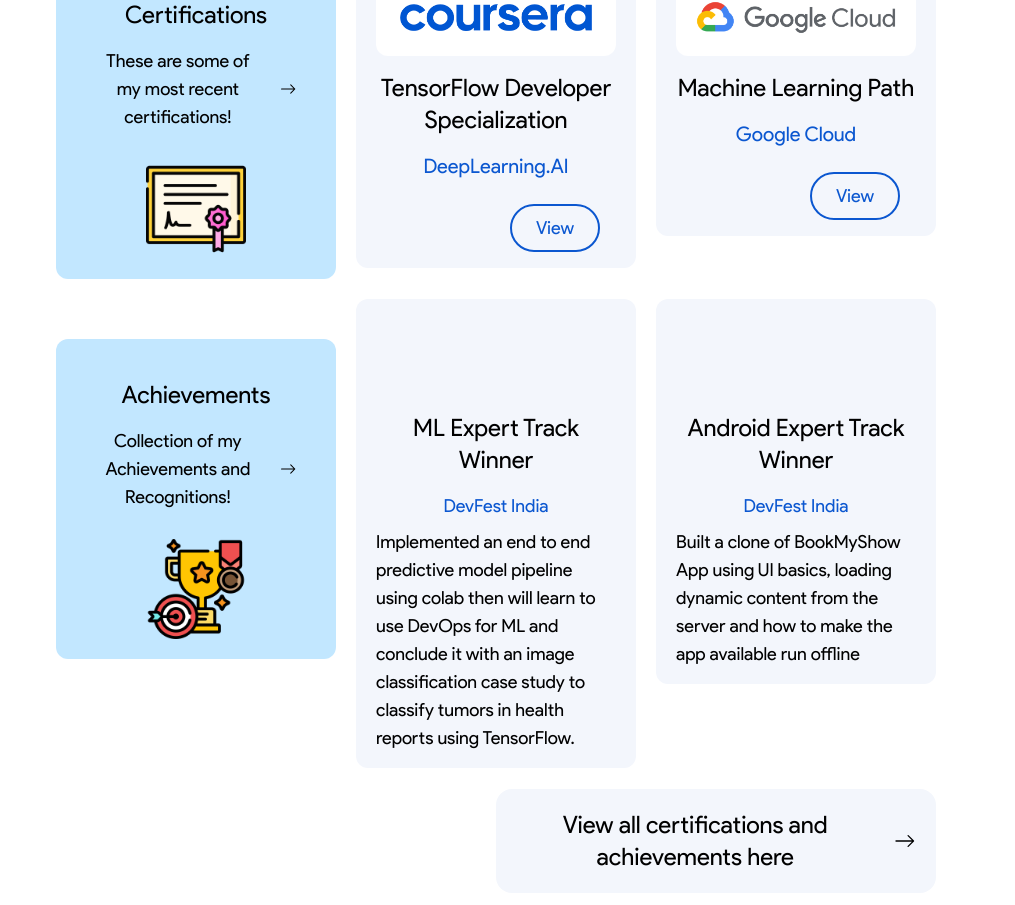
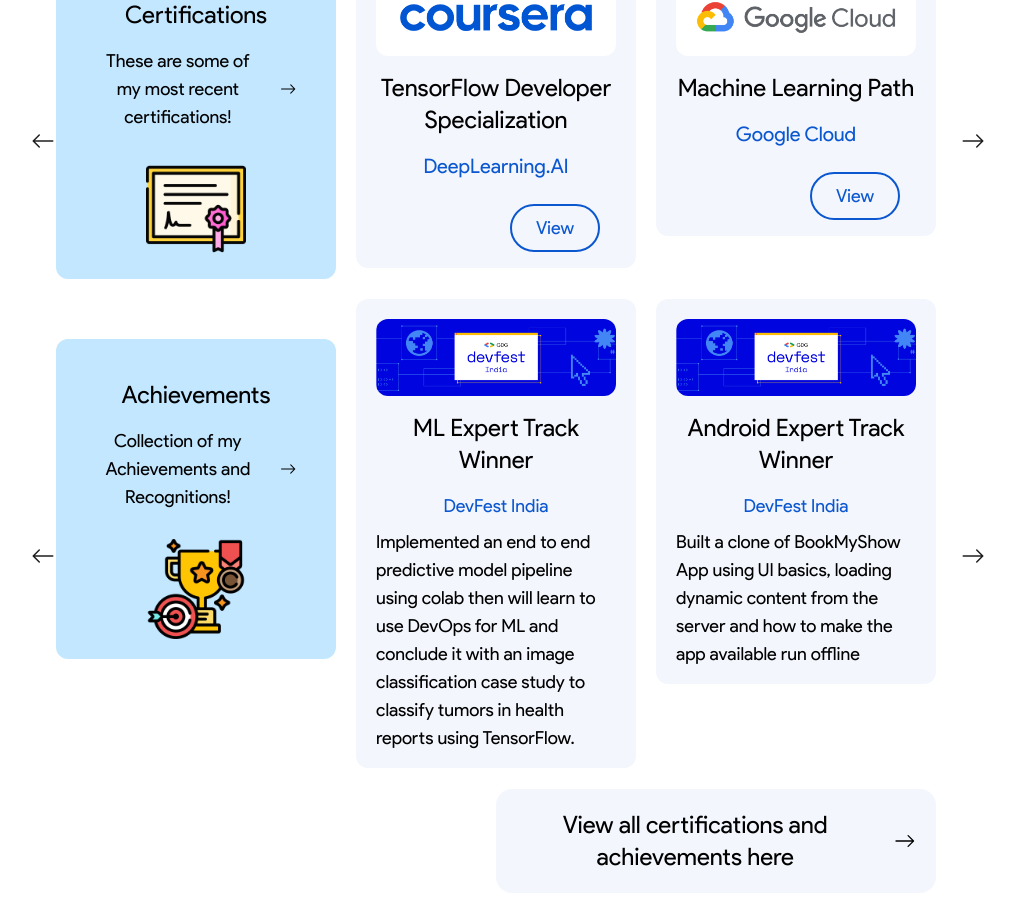
Before and after one commit to Leonardo-daVinci/portfolio, a Next.js app: page /portfolio/ in a window 1280 px wide. Shown: the part 4897-5802 px from the top of the page, without its empty margins (184-1199 px from the left). Built offline with nearby package versions, Linux system fonts and the light colour scheme.

Commit message:
Arrow changes in Light Mode

```diff
--- a/components/Achievement.js
+++ b/components/Achievement.js
@@ -8,9 +8,9 @@
         <div className=' font-productsans rounded-xl flex flex-col group px-5 pt-5
            bg-card-light hover:bg-hover-bg-light
             dark:text-white dark:bg-card-dark dark:hover:bg-hover-bg-dark'>
-                <div className='flex justify-center rounded-xl -z-10 overflow-hidden
-                 bg-white dark:bg-hover-bg-light'>
-            <Image src={img} width={"60%"} height={"50%"} layout="responsive"/>
+                <div className='flex justify-center rounded-xl overflow-hidden
+                 bg-white dark:bg-card-light'>
+            <Image src={img} width={"50%"} height={"50%"} layout="responsive"/>
             </div>
                 <h3 className=' text-center text-2xl pt-4 pb-2'>{name}</h3>
                 <p className=' text-center py-2 text-lg text-my-text-light dark:text-hover-bg-light'>
--- a/components/Carousel.js
+++ b/components/Carousel.js
@@ -1,6 +1,6 @@
 import React from "react";
 import Slider from "react-slick";
-import {BsArrowRight} from "react-icons/bs"
+import {BsArrowRight, BsArrowLeft} from "react-icons/bs"
 
 import Image from 'next/image'
 import coursera from "../public/coursera-logo.png"
@@ -19,6 +19,32 @@
 
 function Carousel() {
 
+    // Experimental Section
+    function SampleNextArrow(props) {
+        const { className, style, onClick } = props;
+        return (
+          <div
+            className={className}
+            onClick={onClick}
+          >
+            <BsArrowRight className=" text-2xl ml-5 hover:text-my-text-light dark:hidden"/>
+          </div>
+        );
+      }
+
+      function SamplePrevArrow(props) {
+        const { className, style, onClick } = props;
+        return (
+            <div
+            className={className}
+            onClick={onClick}
+          >
+            <BsArrowLeft className=" text-2xl hover:text-my-text-light dark:hidden"/>
+          </div>
+        );
+      }
+
+
     const settings = {
       dots: false,
       infinite: false,
@@ -26,6 +52,8 @@
       slidesToShow: 3,
       slidesToScroll: 3,
       initialSlide: 0,
+      nextArrow: <SampleNextArrow />,
+      prevArrow: <SamplePrevArrow />,
       adaptiveHeight: true,
       responsive: [
         {
--- a/components/Certificate.js
+++ b/components/Certificate.js
@@ -10,7 +10,7 @@
            bg-card-light hover:bg-hover-bg-light
             dark:text-white dark:bg-card-dark dark:hover:bg-hover-bg-dark'>
                 <div className='flex justify-center rounded-xl
-                 bg-white dark:bg-hover-bg-light'>
+                 bg-white dark:bg-card-light'>
                     <Image src={img} width={"50%"} height={"50%"} layout="responsive"/>
                 </div>
                 <h3 className=' text-2xl pt-4 pb-2'>{name}</h3>
--- a/styles/globals.css
+++ b/styles/globals.css
@@ -92,6 +92,10 @@
   margin: 0 -10px;
 }
 
+.slick-prev, .slick-next {
+  color: #1f1f1f
+}
+
 
 @font-face {
   font-family: "productsans";
```
